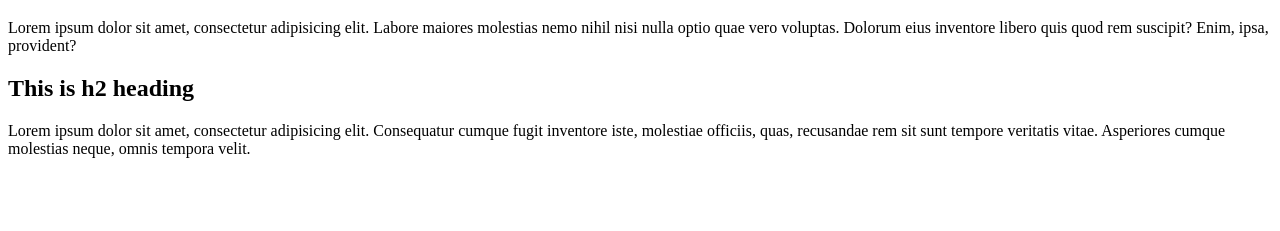
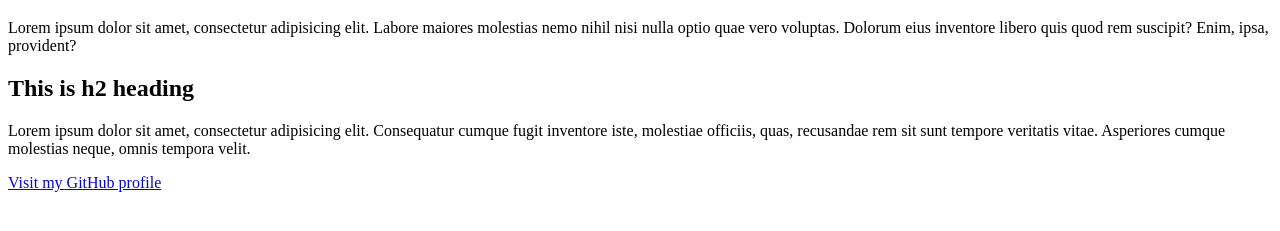
Before and after one commit to Fangzsx/06-htmlcssbasics, a website: page 06-htmlcssbasics/index.html in a window 1280 px wide. Shown: the part 61-292 px from the top of the page. Drawn offline with Linux system fonts and the light colour scheme.

Commit message:
add hyperlink

```diff
--- a/06-htmlcssbasics/index.html
+++ b/06-htmlcssbasics/index.html
@@ -12,10 +12,12 @@
 <p>Lorem ipsum dolor sit amet, consectetur adipisicing elit. Labore maiores molestias nemo nihil nisi nulla optio quae vero voluptas. Dolorum eius inventore libero quis quod rem suscipit? Enim, ipsa, provident?
 </p>
 
-
 <h2>This is h2 heading</h2>
 <p>
     Lorem ipsum dolor sit amet, consectetur adipisicing elit. Consequatur cumque fugit inventore iste, molestiae officiis, quas, recusandae rem sit sunt tempore veritatis vitae. Asperiores cumque molestias neque, omnis tempora velit.
 </p>
+
+<a href="https://github.com/Fangzsx">Visit my GitHub profile</a>
+
 </body>
 </html>
```
